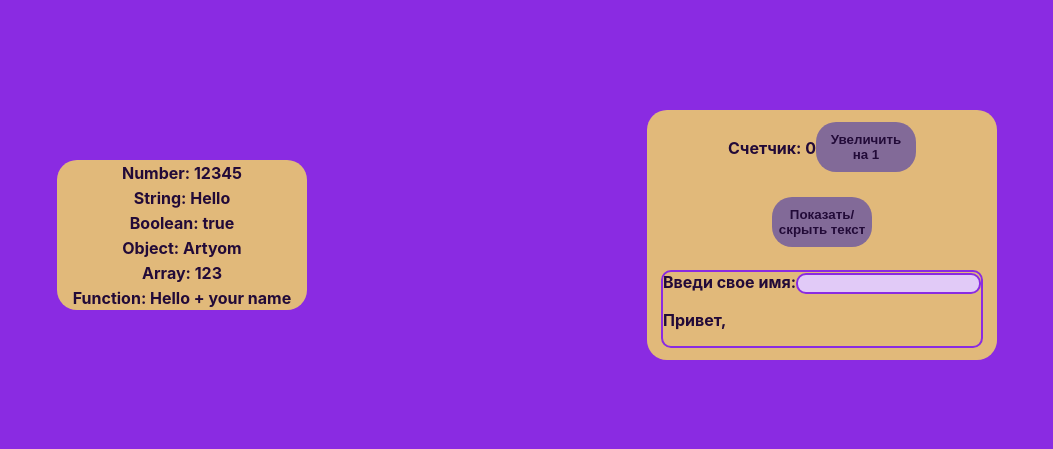
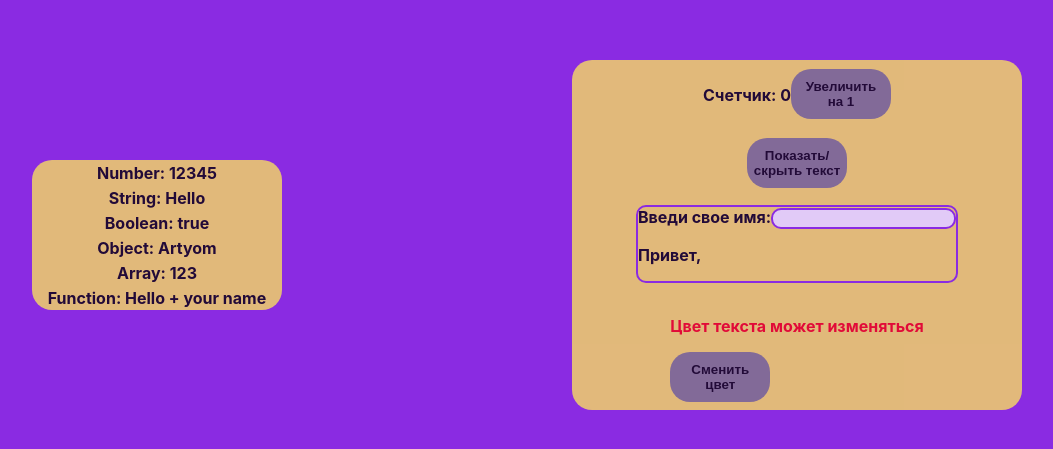
Before and after one commit to NikonArtyom/redev_test, a React (Create React App) app: page / in a window 1280 px wide. Shown: the part 165-614 px from the top of the page, without its empty margins (113-1166 px from the left). Built offline with nearby package versions, Linux system fonts and the light colour scheme.

Commit message:
add component Color

```diff
--- a/src/App.css
+++ b/src/App.css
@@ -27,8 +27,8 @@
   flex-direction: column;
   align-items: center;
   justify-content: space-around;
-  width: 350px;
-  height: 250px;
+  width: 450px;
+  height: 350px;
   background-color: #ffe958;
   size: 20px;
   font-weight: bold;
@@ -51,7 +51,8 @@ button {
   justify-content: space-around;
 }
 
-.input, input{
+.input,
+input {
   border: 2px solid #8a2be2;
   border-radius: 10px;
 }
--- a/src/components/App.js
+++ b/src/components/App.js
@@ -8,6 +8,7 @@ import Function from './Todo/Props/Function';
 import Counter from './Todo/State/Counter';
 import Show from './Todo/State/Show'
 import Input from './Todo/State/Input';
+import Color from './Todo/State/Color';
 
 function App() {
 
@@ -35,6 +36,7 @@ function App() {
         <Counter />
         <Show />
         <Input />
+        <Color />
       </div>
 
     </div>
--- /dev/null
+++ b/src/components/Todo/State/Color.js
@@ -0,0 +1,22 @@
+import React, { useState } from "react";
+
+const Color = () => {
+
+    const [color, SetColor] = useState('red');
+
+    const handleClick = () => SetColor(color === 'red' ? 'blue' : 'orange');
+
+    const style = {
+        color: color
+    };
+
+    return (
+        <div>
+            <p style={style}>Цвет текста может изменяться</p>
+            <button onClick={handleClick}>Сменить цвет</button>
+        </div>
+    )
+
+}
+
+export default Color;
```
